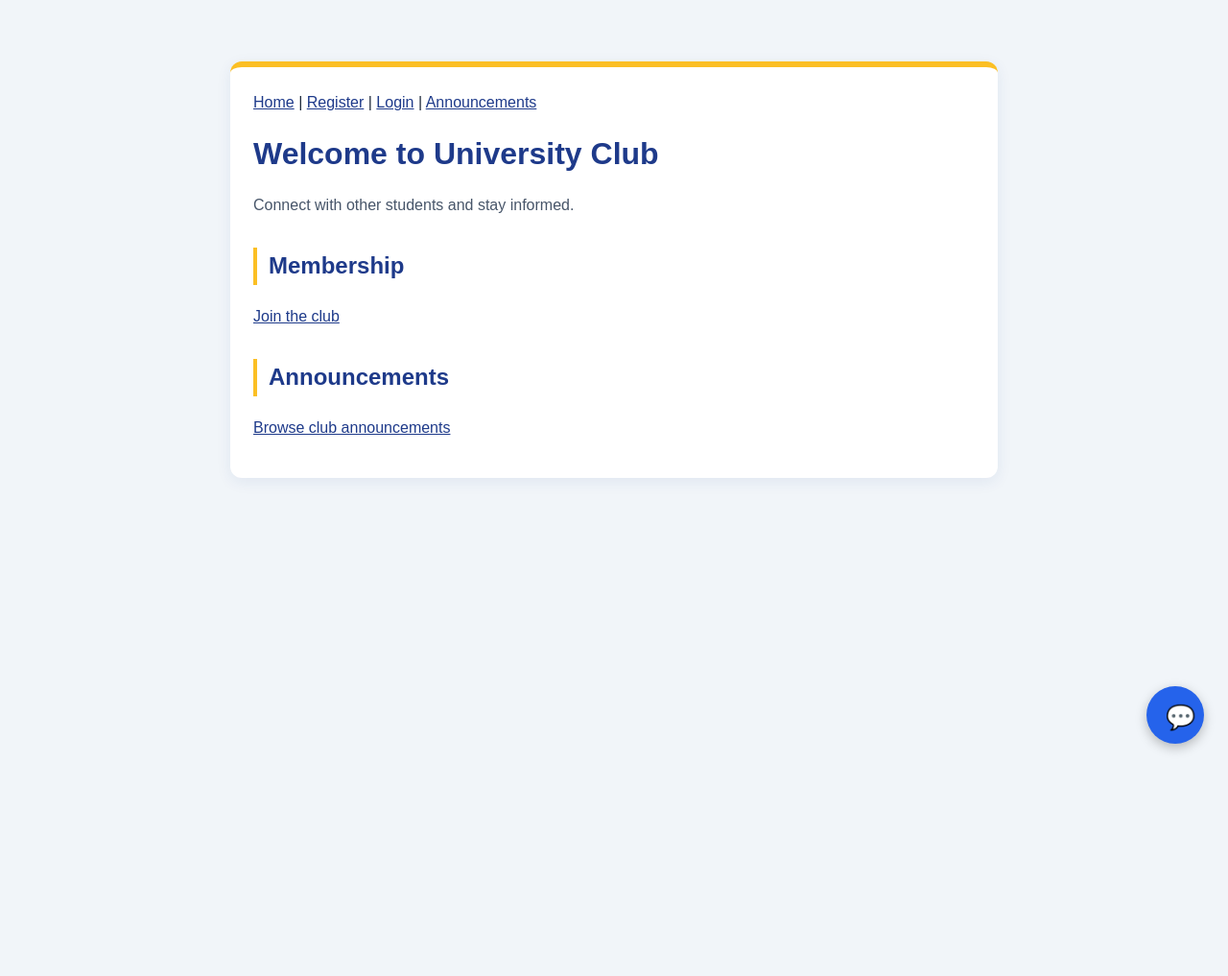
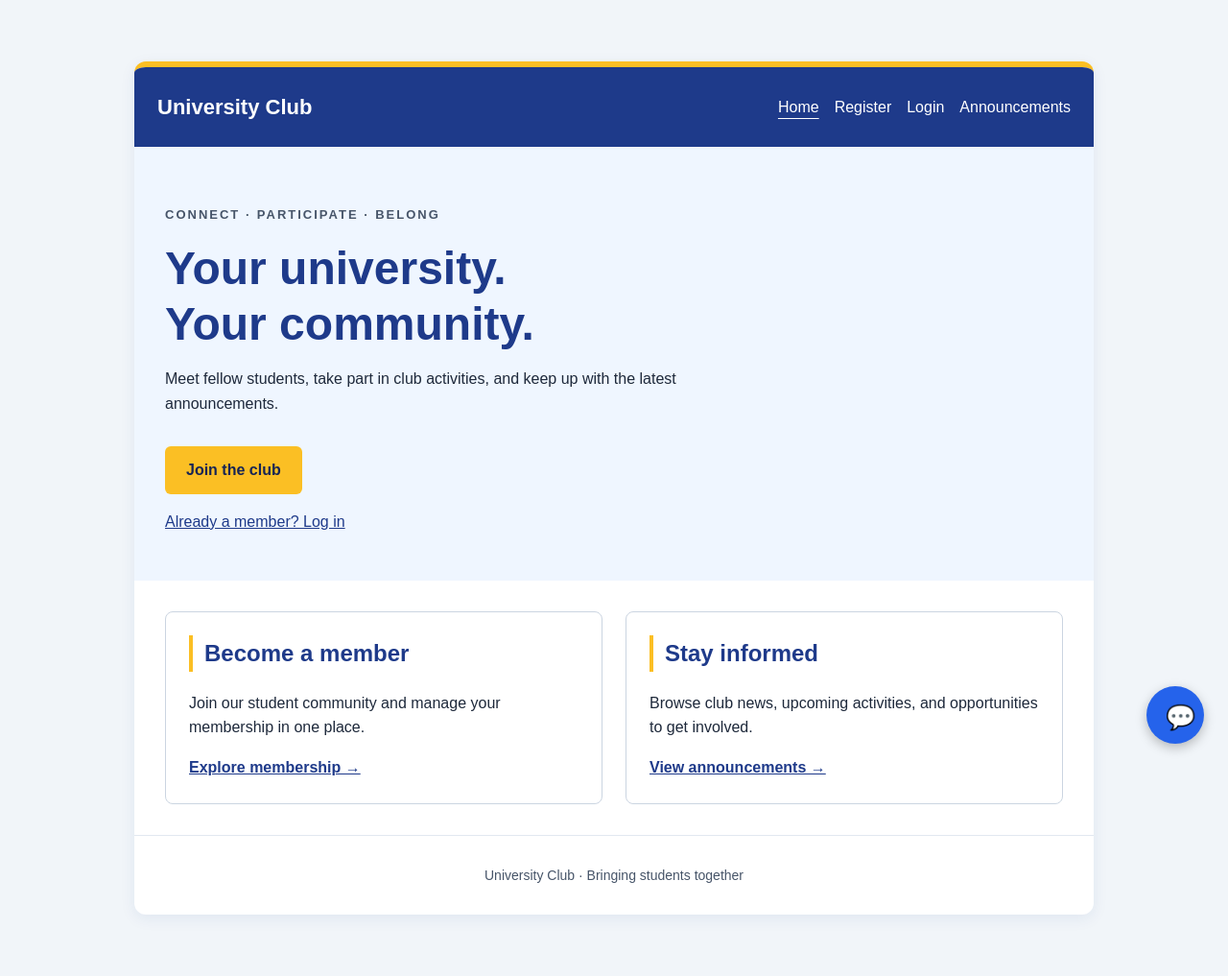
Before and after one commit to mrhsahil/Group-Assessment, a PHP site: page / in a window 1280 px wide. Shown: the whole page at 96% size. Before the commit the page ends 783 px from the top, so only its background shows below. Run offline with PHP 8.4, Linux system fonts and the light colour scheme.

Commit message:
Improve homepage layout with navy header and gold accents

```diff
--- a/index.html
+++ b/index.html
@@ -8,28 +8,54 @@
     <link rel="stylesheet" href="chatbot.css">
 </head>
 <body>
-    <main>
+    <main class="homepage">
+    <header class="home-header">
+        <a class="club-name" href="index.html">University Club</a>
+
         <nav aria-label="Main navigation">
-        <a href="index.html" aria-current="page">Home</a> |
-        <a href="register.html">Register</a> |
-        <a href="login.html">Login</a> |
-        <a href="announcements.html">Announcements</a>
+            <a href="index.html" aria-current="page">Home</a>
+            <a href="register.html">Register</a>
+            <a href="login.html">Login</a>
+            <a href="announcements.html">Announcements</a>
         </nav>
-        <h1>Welcome to University Club</h1>
-        <p class="intro">
-            Connect with other students and stay informed.
+    </header>
+
+    <section class="home-welcome">
+        <p class="home-label">CONNECT · PARTICIPATE · BELONG</p>
+        <h1>Your university.<br>Your community.</h1>
+        <p>
+            Meet fellow students, take part in club activities,
+            and keep up with the latest announcements.
         </p>
 
-        <section>
-            <h2>Membership</h2>
-            <p><a href="register.html">Join the club</a></p>
+        <a class="home-button" href="register.html">Join the club</a>
+        <a class="home-login" href="login.html">Already a member? Log in</a>
+    </section>
+
+    <div class="home-cards">
+        <section class="home-card">
+            <h2>Become a member</h2>
+            <p>
+                Join our student community and manage your
+                membership in one place.
+            </p>
+            <a href="register.html">Explore membership →</a>
         </section>
 
-        <section>
-            <h2>Announcements</h2>
-            <p><a href="announcements.html">Browse club announcements</a></p>
+        <section class="home-card">
+            <h2>Stay informed</h2>
+            <p>
+                Browse club news, upcoming activities,
+                and opportunities to get involved.
+            </p>
+            <a href="announcements.html">View announcements →</a>
         </section>
-    </main>
+    </div>
+
+    <footer class="home-footer">
+        <p>University Club · Bringing students together</p>
+    </footer>
+</main>
 
     <div class="chat-container" id="chatContainer">
         <div class="chat-header">
--- a/style.css
+++ b/style.css
@@ -174,3 +174,137 @@ nav[aria-label="Announcement pages"] {
     flex-wrap: wrap;
     gap: 12px;
 }
+
+/* Homepage */
+
+.homepage {
+    max-width: 1000px;
+    padding: 0;
+    overflow: hidden;
+}
+
+.home-header {
+    display: flex;
+    justify-content: space-between;
+    align-items: center;
+    flex-wrap: wrap;
+    gap: 20px;
+    padding: 24px;
+    background: #1E3A8A;
+    color: white;
+}
+
+.home-header a {
+    color: white;
+}
+
+.club-name {
+    font-size: 22px;
+    font-weight: bold;
+    text-decoration: none;
+}
+
+.home-header nav {
+    display: flex;
+    flex-wrap: wrap;
+    gap: 16px;
+}
+
+.home-header nav a {
+    text-decoration: none;
+}
+
+.home-header nav a:hover,
+.home-header nav a[aria-current="page"] {
+    text-decoration: underline;
+    text-underline-offset: 6px;
+}
+
+.home-header a:focus-visible {
+    outline-color: #FBBF24;
+}
+
+.home-welcome {
+    margin: 0;
+    padding: 48px 32px;
+    background: #EFF6FF;
+}
+
+.home-label {
+    color: #475569;
+    font-size: 13px;
+    font-weight: bold;
+    letter-spacing: 2px;
+}
+
+.home-welcome h1 {
+    margin: 16px 0;
+    font-size: clamp(32px, 5vw, 48px);
+}
+
+.home-welcome > p {
+    max-width: 600px;
+}
+
+.home-button {
+    display: inline-block;
+    margin-top: 16px;
+    padding: 12px 22px;
+    background: #FBBF24;
+    color: #172554;
+    font-weight: bold;
+    text-decoration: none;
+    border-radius: 6px;
+}
+
+.home-button:hover {
+    background: #FCD34D;
+}
+
+.home-login {
+    display: block;
+    margin-top: 16px;
+}
+
+.home-cards {
+    display: grid;
+    grid-template-columns: 1fr;
+    gap: 24px;
+    padding: 32px;
+}
+
+.home-card {
+    margin: 0;
+    padding: 24px;
+    border: 1px solid #CBD5E1;
+    border-radius: 8px;
+}
+
+.home-card h2 {
+    margin-top: 0;
+}
+
+.home-card a {
+    font-weight: bold;
+}
+
+.home-footer {
+    padding: 16px 24px;
+    border-top: 1px solid #E2E8F0;
+    color: #475569;
+    text-align: center;
+    font-size: 14px;
+}
+
+@media (min-width: 700px) {
+    .home-cards {
+        grid-template-columns: 1fr 1fr;
+    }
+}
+
+@media (max-width: 480px) {
+    .home-welcome,
+    .home-cards {
+        padding: 24px 16px;
+    }
+}
```
